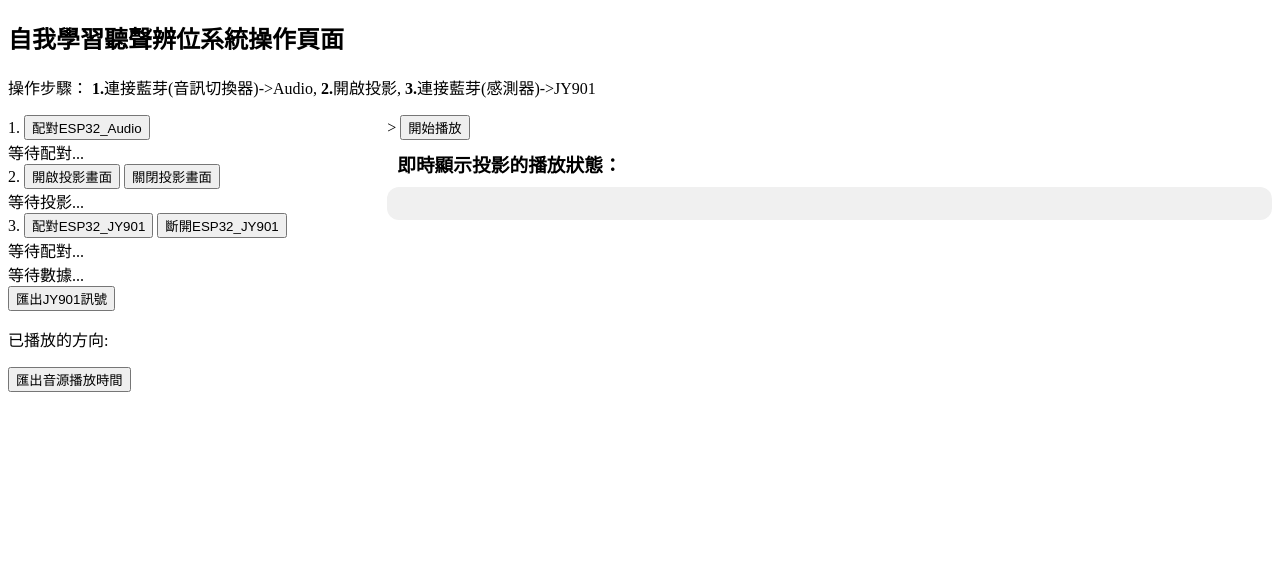
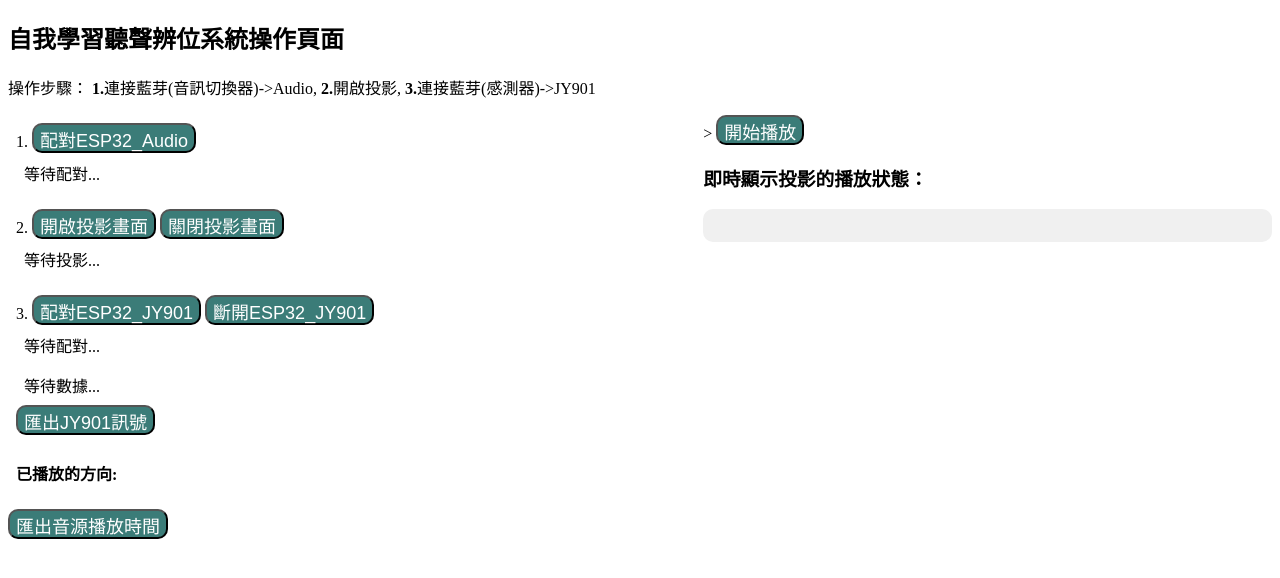
Before and after one commit to IamAicho/flatBii.github.io, a plain HTML site: page index.html in a window 1280 px wide. Drawn offline with nearby package versions, Linux system fonts and the light colour scheme; a script that the page names is missing.

Commit message:
Update style.css

```diff
--- a/style.css
+++ b/style.css
@@ -1,20 +1,53 @@
 section {
     float: left;
-    width: 30%;
+    width: 55%;
 }
 
 aside {
     float: right;
-    width: 70%;
+    width: 45%;
 }
 
-h3 {
-    margin: 10px;
+div {
+    padding: 8px;
+}
+
+button {
+    width: auto;
+    height: 30px;
+    border: 10;
+    background-color: #3B7C78;
+    color: #fff;
+    font-size: 18px;
+    border-radius: 10px;
+    cursor: pointer;
+}
+
+button:hover {
+    background-color: #fff;
+    color: #3B7C78;
+    border: 2px #3B7C78 solid;
 }
 
 .output {
     background-color: #f0f0f0;
-    border-radius: 0.75em;
+    border-radius: 10px;
     display: block;
     padding: 10px;
 }
+
+.log {
+    padding: 0;
+}
+
+/* 特別標色 */
+.impWord {
+    font-size: 20px;
+    font-weight: bold;
+    color: red;
+}
+
+.boldWord {
+    margin: 10px 0 0 0;
+    font-weight: bold;
+}
```
